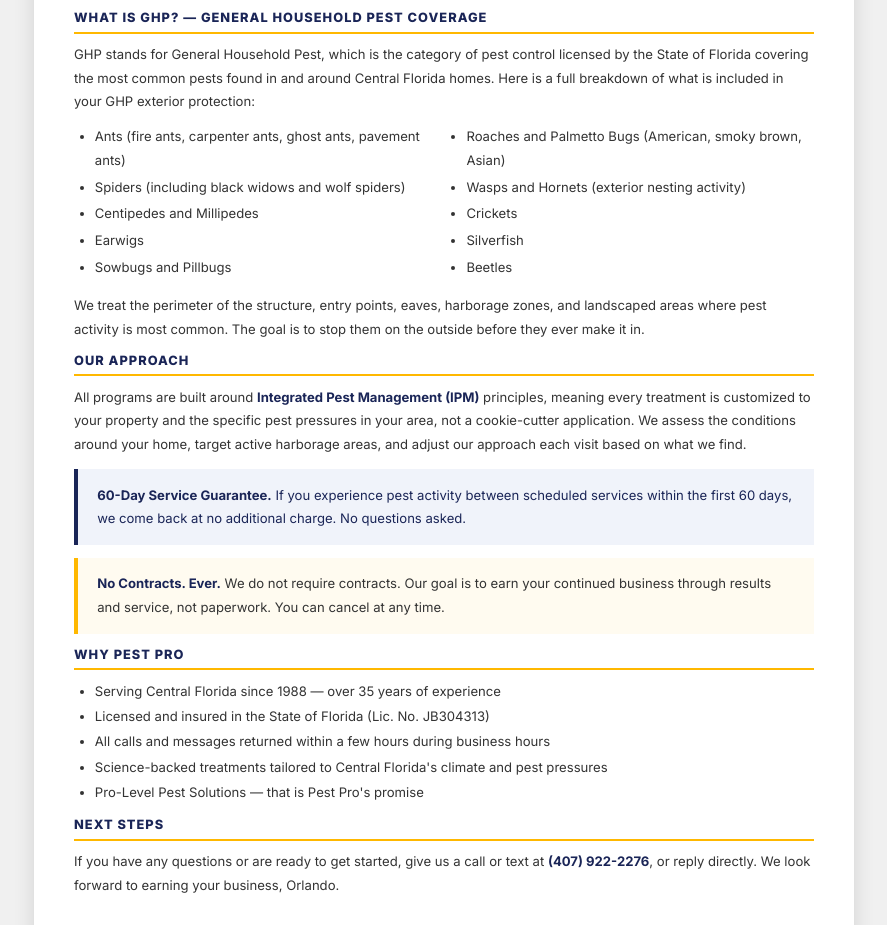
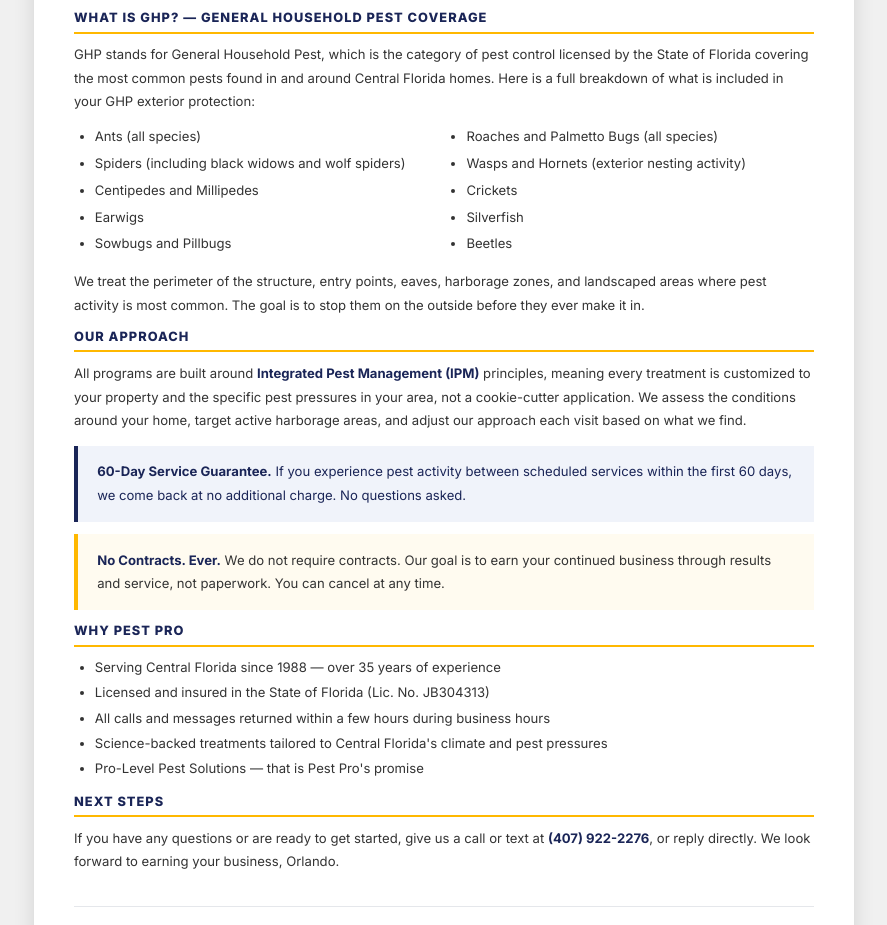
Before and after one commit to Vant-PestPro/pestpro-docs, a plain HTML site: page orlando-ghp-proposal-2026.html in a window 1280 px wide. Shown: the part 1046-1971 px from the top of the page, without its empty margins (196-1083 px from the left). Drawn offline with Linux system fonts and the light colour scheme.

Commit message:
Fix ants and roaches coverage — all species, no artificial limits

```diff
--- a/orlando-ghp-proposal-2026.html
+++ b/orlando-ghp-proposal-2026.html
@@ -162,8 +162,8 @@
       <h3>What Is GHP? — General Household Pest Coverage</h3>
       <p>GHP stands for General Household Pest, which is the category of pest control licensed by the State of Florida covering the most common pests found in and around Central Florida homes. Here is a full breakdown of what is included in your GHP exterior protection:</p>
       <ul class="pest-grid">
-        <li>Ants (fire ants, carpenter ants, ghost ants, pavement ants)</li>
-        <li>Roaches and Palmetto Bugs (American, smoky brown, Asian)</li>
+        <li>Ants (all species)</li>
+        <li>Roaches and Palmetto Bugs (all species)</li>
         <li>Spiders (including black widows and wolf spiders)</li>
         <li>Wasps and Hornets (exterior nesting activity)</li>
         <li>Centipedes and Millipedes</li>
```
